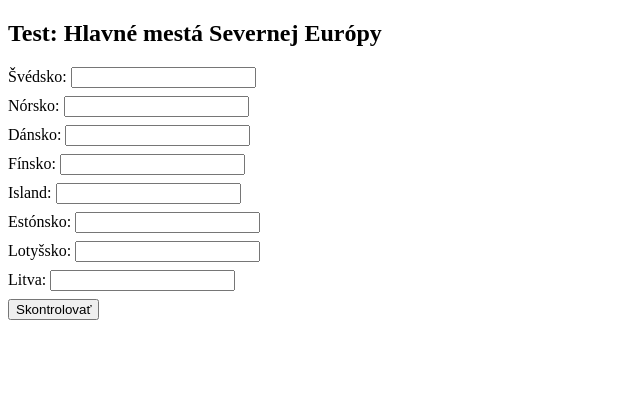
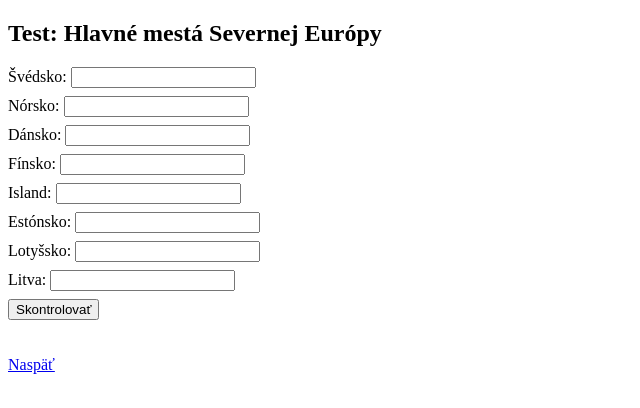
Before and after one commit to Majnik999/tests, a plain HTML site: page src/geo/eu-capitals-severna.html in a window 1280 px wide. Shown: the full height of the page, 0-640 px from the left. Drawn offline with Linux system fonts and the light colour scheme.

Commit message:
Update eu-capitals-severna.html

```diff
--- a/src/geo/eu-capitals-severna.html
+++ b/src/geo/eu-capitals-severna.html
@@ -57,6 +57,9 @@
     <button type="button" onclick="checkAnswers()">Skontrolovať</button>
   </form>
 
+  <br><br>
+  <a href="index.html">Naspäť</a>
+
   <script>
     const correctAnswers = {
       "Švédsko": "Štokholm",
```
